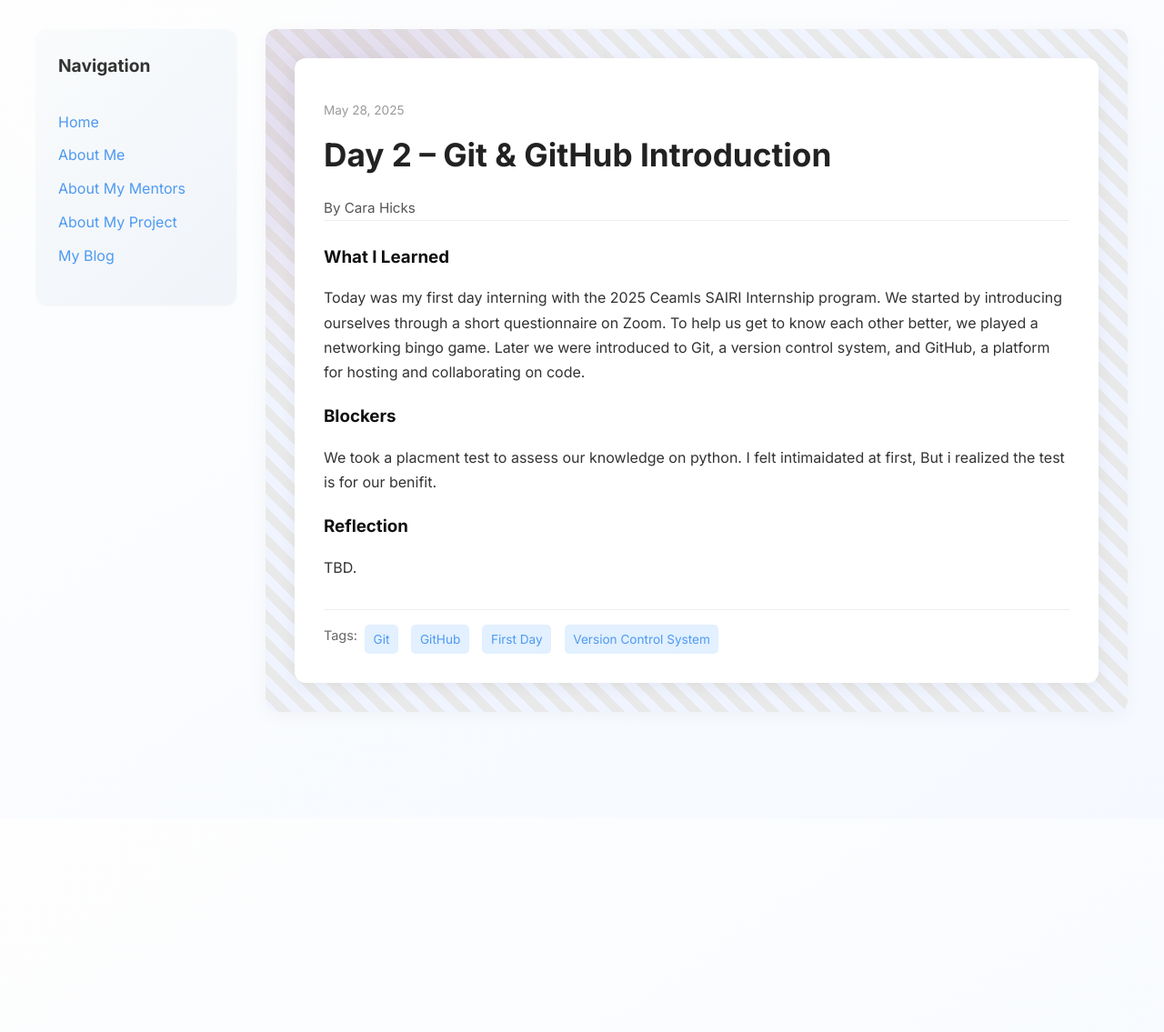
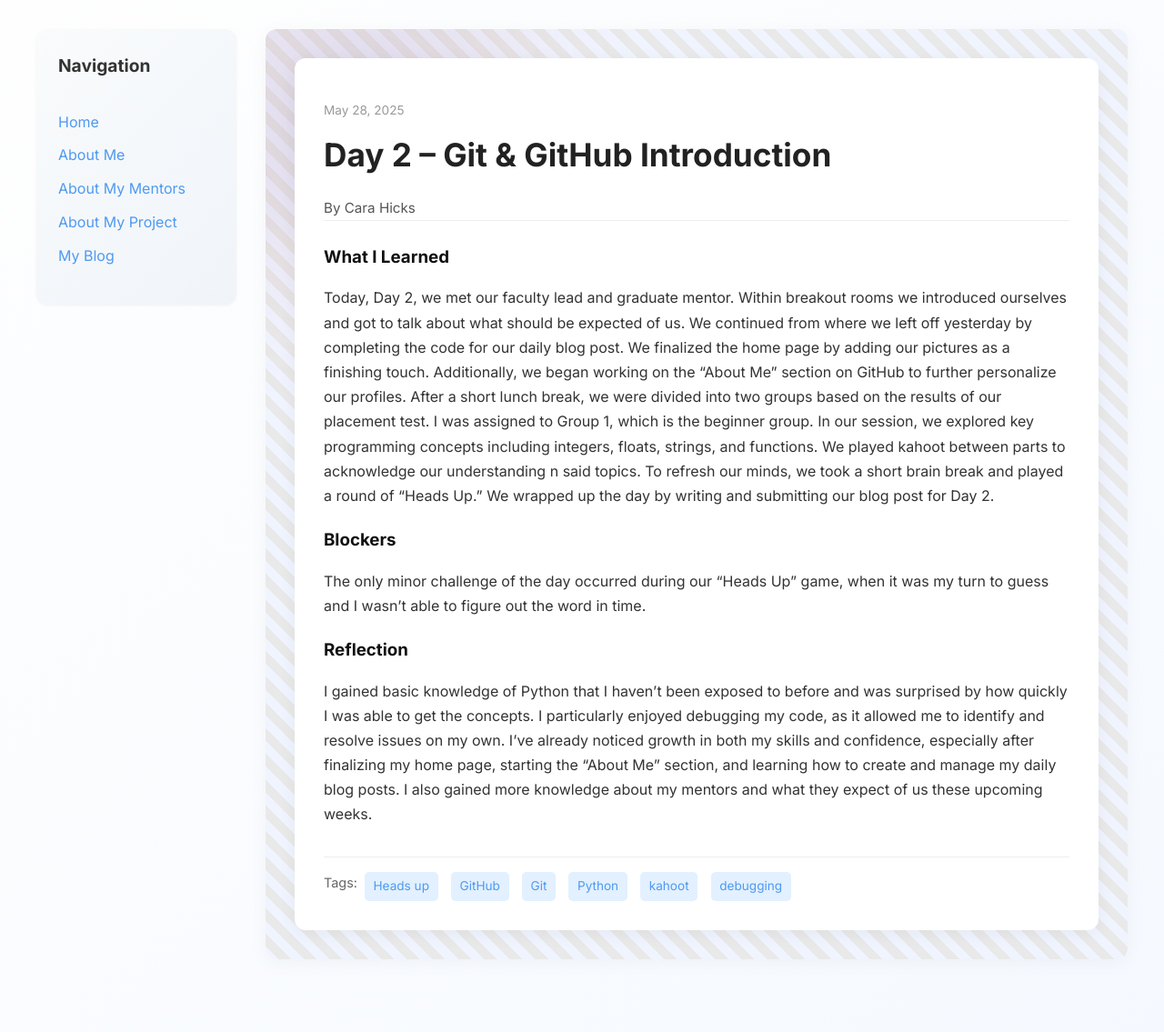
Before and after one commit to 4Carah/4Carah.github.io, a Jekyll site: the page built from _posts/2025-05-28-day-2.md, in a window 1280 px wide. Shown: the whole page at 91% size. Built offline with Jekyll 4.4.1, drawn with Linux system fonts in a browser that asks for light colours; before the commit the page ends 900 px from its top, so only the background shows below that.

Commit message:
Update 2025-05-28-day-2.md

```diff
--- a/_posts/2025-05-28-day-2.md
+++ b/_posts/2025-05-28-day-2.md
@@ -1,17 +1,17 @@
 ---
- layout: post
- title: "Day 2 – Git & GitHub Introduction"
- date: 2025-05-28
- author: Cara Hicks
- permalink: /day2.html
- tags: ["Git", "GitHub", "First Day", "Version Control System"]
+layout: post
+title: "Day 2 – Git & GitHub Introduction"
+date: 2025-05-28
+author: Cara Hicks
+permalink: /day2.html
+tags: ["Heads up", "GitHub", "Git", "Python", "kahoot", "debugging"]
 
- what_i_learned: |
-   Today was my first day interning with the 2025 Ceamls SAIRI Internship program. We started by introducing ourselves through a short questionnaire on Zoom. To help us get to know each other better, we played a networking bingo game. Later we were introduced to Git, a version control system, and GitHub, a platform for hosting and collaborating on code.
+what_i_learned: |
+    Today, Day 2, we met our faculty lead and graduate mentor. Within breakout rooms we introduced ourselves and got to talk about what should be expected of us. We continued from where we left off yesterday by completing the code for our daily blog post. We finalized the home page by adding our pictures as a finishing touch. Additionally, we began working on the "About Me" section on GitHub to further personalize our profiles. After a short lunch break, we were divided into two groups based on the results of our placement test. I was assigned to Group 1, which is the beginner group. In our session, we explored key programming concepts including integers, floats, strings, and functions. We played kahoot between parts to acknowledge our understanding n said topics. To refresh our minds, we took a short brain break and played a round of "Heads Up." We wrapped up the day by writing and submitting our blog post for Day 2.
 
- blockers: |
-   We took a placment test to assess our knowledge on python. I felt intimaidated at first, But i realized the test is for our benifit.
+blockers: |
+    The only minor challenge of the day occurred during our "Heads Up" game, when it was my turn to guess and I wasn’t able to figure out the word in time.
 
- reflection: |
-  TBD.
+reflection: |
+    I gained basic knowledge of Python that I haven't been exposed to before and was surprised by how quickly I was able to get the concepts. I particularly enjoyed debugging my code, as it allowed me to identify and resolve issues on my own. I’ve already noticed growth in both my skills and confidence, especially after finalizing my home page, starting the "About Me" section, and learning how to create and manage my daily blog posts. I also gained more knowledge about my mentors and what they expect of us these upcoming weeks.
 ---
```
